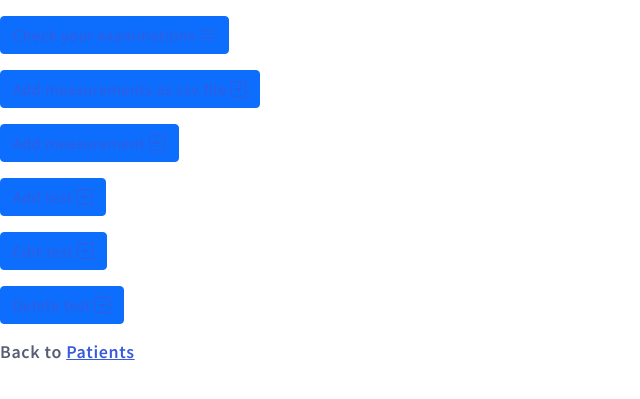
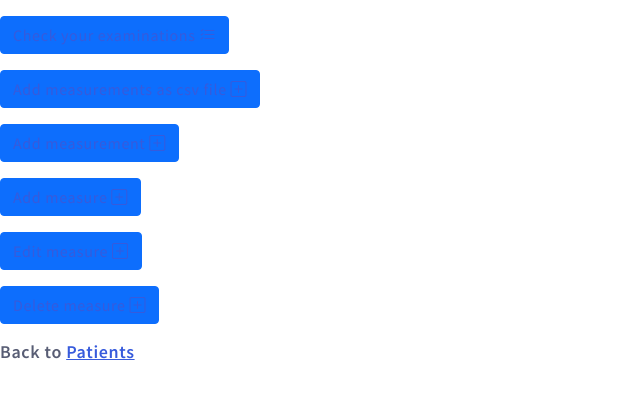
Before and after one commit to TMarszalek129/MedSystemUpdateVersion, a Django app: template MedSystem/med_app/patients/templates/details.html in a window 1280 px wide. Shown: the part 148-547 px from the top of the page, without its empty margins (0-640 px from the left). Run offline with Django 3.2, Linux system fonts and the light colour scheme; the template is opened without the code that fills it, so the values that code supplies are empty.

Commit message:
Bug fix - test -> measure on buttons

```diff
--- /dev/null
+++ b/MedSystem/med_app/files/template_EfPraT7.csv
@@ -0,0 +1,4 @@
+Measure;Value A;Value B;Unit;Timestamp
+Weight;70;0;kg;16.06.2024 12:00
+Height;180;0;cm;16.06.2024 15:16
+Pulse;90;0;1/min;16.06.2024 15:17
--- a/MedSystem/med_app/patients/templates/details.html
+++ b/MedSystem/med_app/patients/templates/details.html
@@ -16,8 +16,8 @@
     <p><a class="btn btn-primary "  href="./{{pt.id}}/exams" >Check your examinations <i class="bi bi-list-check"></i></i></a></p>
     <p><a class="btn btn-primary "  href="./{{pt.id}}/measurements_csv" >Add measurements as csv file <i class="bi bi-plus-square"></i></a></p>
     <p><a class="btn btn-primary "  href="./{{pt.id}}/new_measurement" >Add measurement <i class="bi bi-plus-square"></i></a></p>
-    <p><a class="btn btn-primary "  href="./{{pt.id}}/new_measure" >Add test <i class="bi bi-plus-square"></i></a></p>
-    <p><a class="btn btn-primary "  href="./{{pt.id}}/edit_measure" >Edit test <i class="bi bi-plus-square"></i></a></p>
-    <p><a class="btn btn-primary "  href="./{{pt.id}}/delete_measure" >Delete test <i class="bi bi-plus-square"></i></a></p>
+    <p><a class="btn btn-primary "  href="./{{pt.id}}/new_measure" >Add measure <i class="bi bi-plus-square"></i></a></p>
+    <p><a class="btn btn-primary "  href="./{{pt.id}}/edit_measure" >Edit measure <i class="bi bi-plus-square"></i></a></p>
+    <p><a class="btn btn-primary "  href="./{{pt.id}}/delete_measure" >Delete measure <i class="bi bi-plus-square"></i></a></p>
     <p>Back to <a href="/patients">Patients</a></p>
 {% endblock %}
```
Also changed, not shown: MedSystem/med_app/patients/forms.py (+1 -9 lines), MedSystem/med_app/patients/views.py (+0 -17 lines), MedSystem/med_app/db.sqlite3, MedSystem/med_app/patients/migrations/0022_alter_measurement_timestamp.py.
